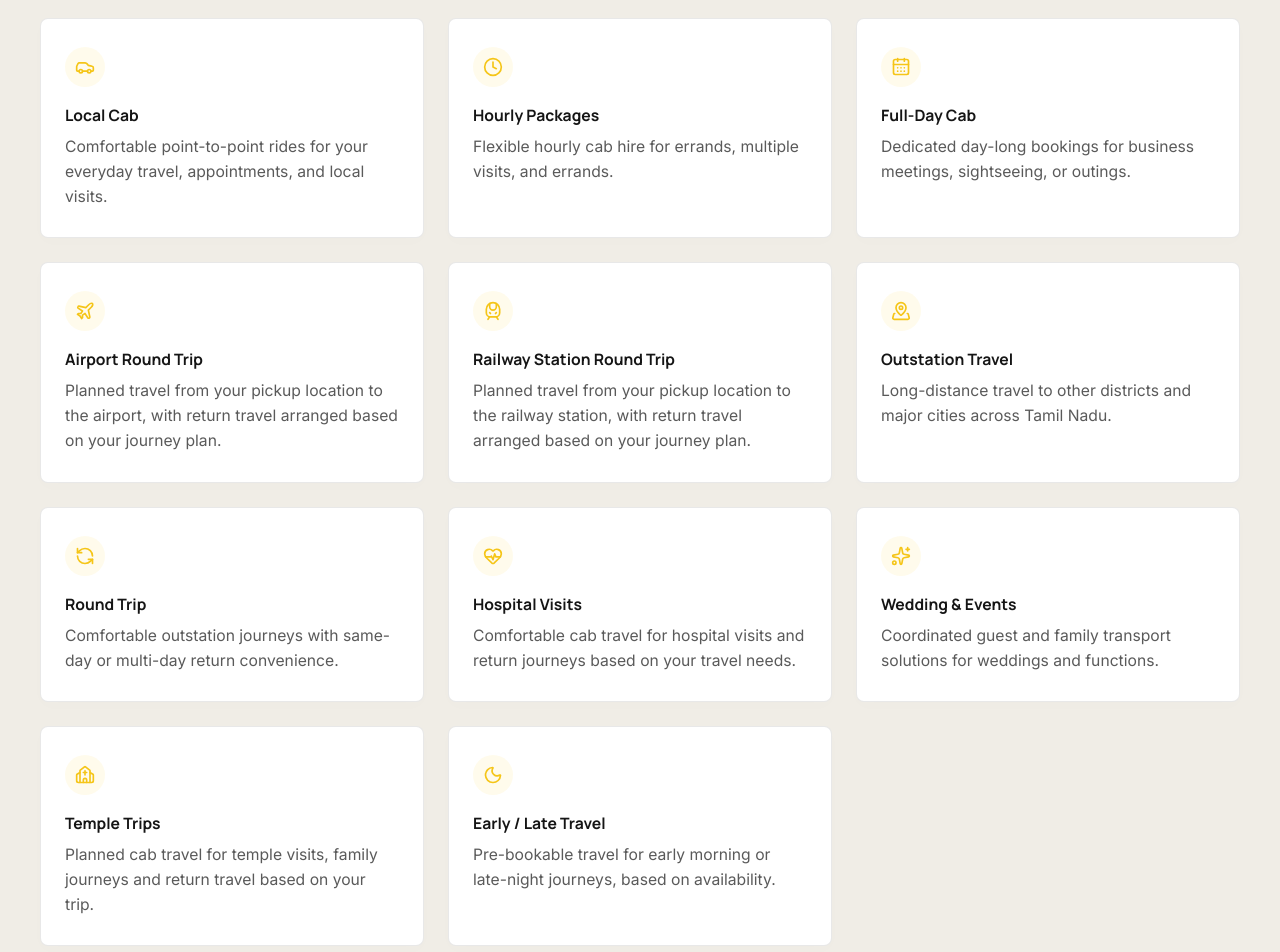
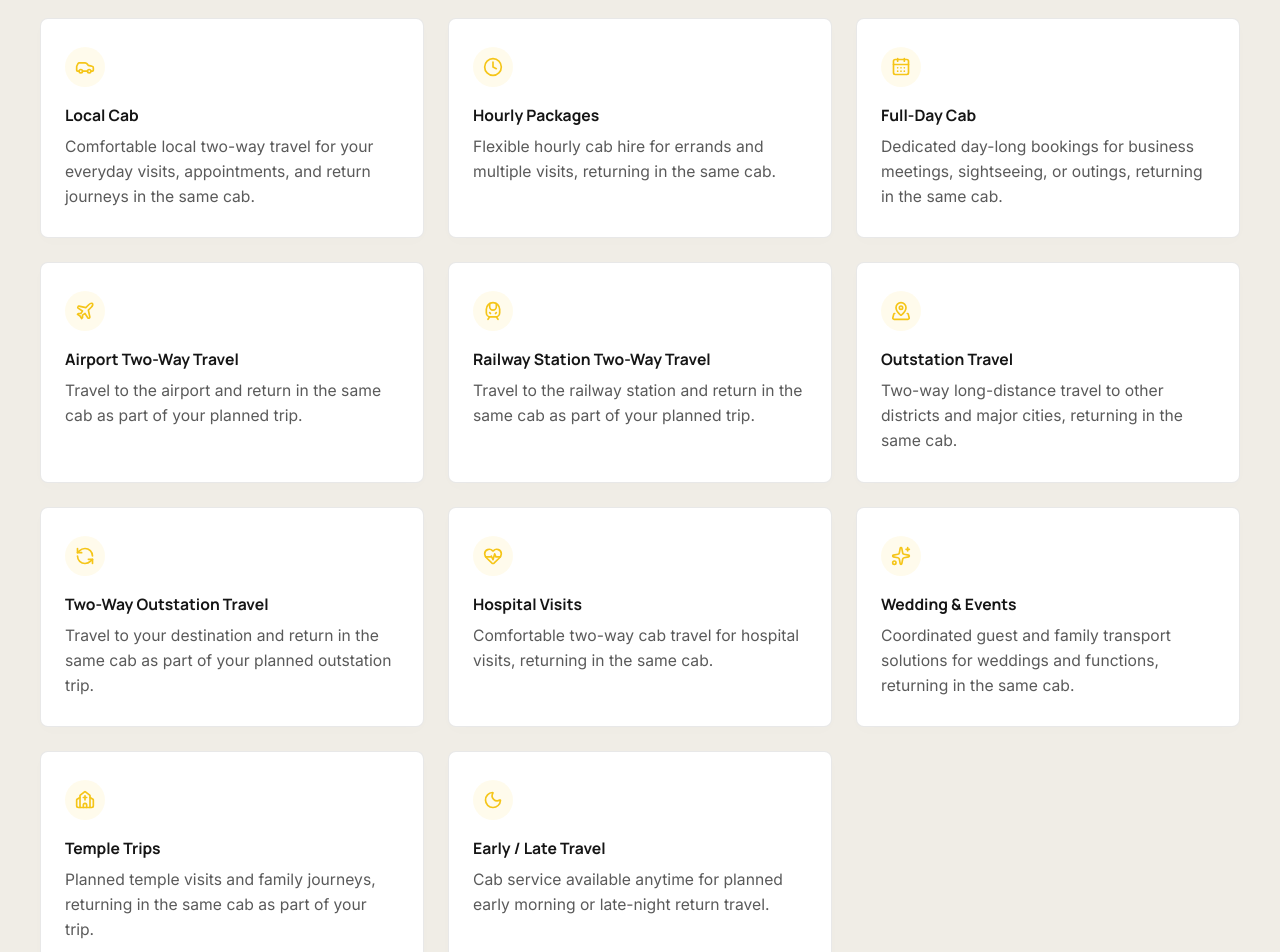
Before and after one commit to arunms1931/va-cabs, a Next.js app: page / in a window 1280 px wide. Shown: the part 1260-2212 px from the top of the page. Built offline with nearby package versions, Linux system fonts and the light colour scheme.

Commit message:
Update VA Cabs two-way travel service content

```diff
--- a/components/ContactSection.tsx
+++ b/components/ContactSection.tsx
@@ -120,7 +120,7 @@ export default function ContactSection() {
               fontFamily: "var(--font-inter)",
             }}
           >
-            Direct booking &bull; Human support &bull; Travel based on availability
+            Direct booking &bull; Human support &bull; Cab service available anytime
           </motion.p>
         </div>
       </div>
--- a/components/Footer.tsx
+++ b/components/Footer.tsx
@@ -16,7 +16,7 @@ const footerServices = [
   { label: "Local Cab", href: "#services" },
   { label: "Hourly Packages", href: "#services" },
   { label: "Full-Day Cab", href: "#services" },
-  { label: "Airport Round Trip", href: "#services" },
+  { label: "Airport Two-Way Travel", href: "#services" },
   { label: "Outstation Travel", href: "#services" },
 ];
 
--- a/components/OurCabSection.tsx
+++ b/components/OurCabSection.tsx
@@ -131,7 +131,7 @@ export default function VehiclesSection() {
               color: "var(--text-secondary)",
             }}
           >
-            Tell us about your trip and we&apos;ll help arrange a suitable vehicle based on your travel needs and availability.
+            Tell us about your trip and plan your two-way travel directly with us. Cab service is available anytime for planned travel and return trips.
           </motion.p>
         </div>
 
@@ -244,7 +244,7 @@ export default function VehiclesSection() {
           <div style={{ display: "flex", alignItems: "flex-start", gap: "12px", flex: 1 }}>
             <Info size={18} style={{ color: "#F5C518", flexShrink: 0, marginTop: "2px" }} />
             <p style={{ color: "var(--text-secondary)", fontSize: "0.95rem", lineHeight: 1.5, fontFamily: "var(--font-inter)" }}>
-              <strong>Notice:</strong> Vehicle type arrangement is subject to travel requirements and availability. Speak with us directly to plan your specific trip.
+              <strong>Notice:</strong> Vehicle type arrangement is based on travel requirements. Speak with us directly to plan your specific trip.
             </p>
           </div>
 
--- a/components/ServiceAreasSection.tsx
+++ b/components/ServiceAreasSection.tsx
@@ -12,7 +12,7 @@ const coverage = [
   {
     Icon: Navigation,
     title: "Chennai Suburbs & Airport",
-    desc: "Comfortable drop-off travel to Chennai International Airport, railway stations, business hubs, and city suburbs.",
+    desc: "Comfortable two-way travel to Chennai International Airport, railway stations, business hubs, and city suburbs, with return travel in the same cab.",
   },
   {
     Icon: Globe,
--- a/components/ServicesSection.tsx
+++ b/components/ServicesSection.tsx
@@ -12,57 +12,57 @@ const services: Service[] = [
   {
     Icon: Car,
     title: "Local Cab",
-    desc: "Comfortable point-to-point rides for your everyday travel, appointments, and local visits.",
+    desc: "Comfortable local two-way travel for your everyday visits, appointments, and return journeys in the same cab.",
   },
   {
     Icon: Clock,
     title: "Hourly Packages",
-    desc: "Flexible hourly cab hire for errands, multiple visits, and errands.",
+    desc: "Flexible hourly cab hire for errands and multiple visits, returning in the same cab.",
   },
   {
     Icon: CalendarDays,
     title: "Full-Day Cab",
-    desc: "Dedicated day-long bookings for business meetings, sightseeing, or outings.",
+    desc: "Dedicated day-long bookings for business meetings, sightseeing, or outings, returning in the same cab.",
   },
   {
     Icon: Plane,
-    title: "Airport Round Trip",
-    desc: "Planned travel from your pickup location to the airport, with return travel arranged based on your journey plan.",
+    title: "Airport Two-Way Travel",
+    desc: "Travel to the airport and return in the same cab as part of your planned trip.",
   },
   {
     Icon: TrainFront,
-    title: "Railway Station Round Trip",
-    desc: "Planned travel from your pickup location to the railway station, with return travel arranged based on your journey plan.",
+    title: "Railway Station Two-Way Travel",
+    desc: "Travel to the railway station and return in the same cab as part of your planned trip.",
   },
   {
     Icon: MapPinned,
     title: "Outstation Travel",
-    desc: "Long-distance travel to other districts and major cities across Tamil Nadu.",
+    desc: "Two-way long-distance travel to other districts and major cities, returning in the same cab.",
   },
   {
     Icon: RefreshCcw,
-    title: "Round Trip",
-    desc: "Comfortable outstation journeys with same-day or multi-day return convenience.",
+    title: "Two-Way Outstation Travel",
+    desc: "Travel to your destination and return in the same cab as part of your planned outstation trip.",
   },
   {
     Icon: HeartPulse,
     title: "Hospital Visits",
-    desc: "Comfortable cab travel for hospital visits and return journeys based on your travel needs.",
+    desc: "Comfortable two-way cab travel for hospital visits, returning in the same cab.",
   },
   {
     Icon: Sparkles,
     title: "Wedding & Events",
-    desc: "Coordinated guest and family transport solutions for weddings and functions.",
+    desc: "Coordinated guest and family transport solutions for weddings and functions, returning in the same cab.",
   },
   {
     Icon: Church,
     title: "Temple Trips",
-    desc: "Planned cab travel for temple visits, family journeys and return travel based on your trip.",
+    desc: "Planned temple visits and family journeys, returning in the same cab as part of your trip.",
   },
   {
     Icon: Moon,
     title: "Early / Late Travel",
-    desc: "Pre-bookable travel for early morning or late-night journeys, based on availability.",
+    desc: "Cab service available anytime for planned early morning or late-night return travel.",
   },
 ];
 
```
